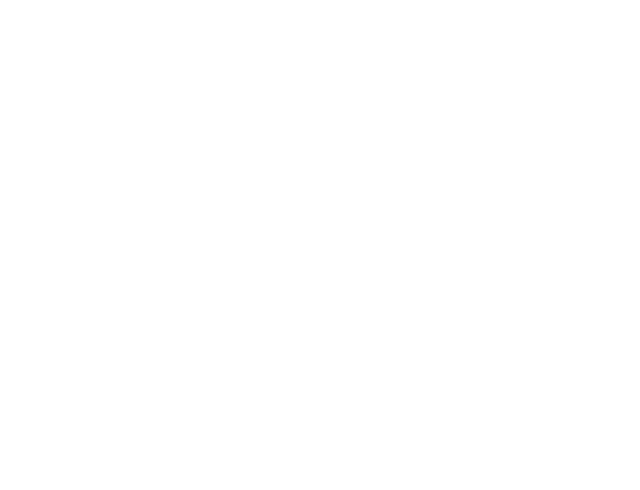
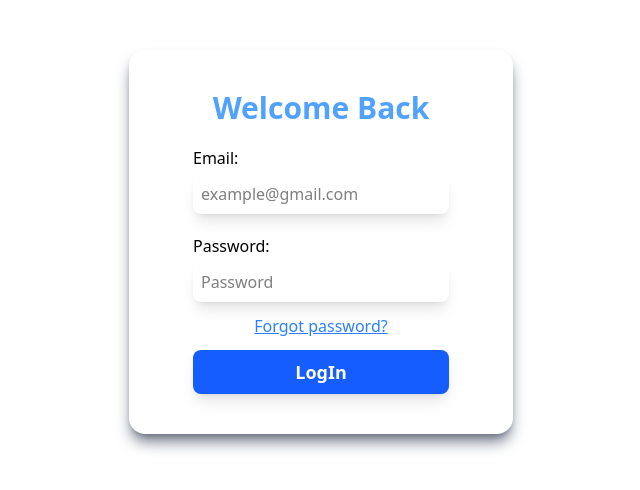
Before and after one commit to PratikJasl/Authentication-Authorization, a React (Vite) app in the folder client/: page /login in a window 1280 px wide. Before the commit this address had no page. Shown: the part 158-648 px from the top of the page, without its empty margins (319-959 px from the left). Built offline with nearby package versions, Linux system fonts and the light colour scheme.

Commit message:
Login Front-end

```diff
--- a/client/src/App.tsx
+++ b/client/src/App.tsx
@@ -4,6 +4,7 @@
 import { Route, Routes } from 'react-router-dom'
 import VerifyOTP from './components/auth/VerifyOtp';
 import SignUp from './components/auth/SignUp';
+import LogIn from './components/auth/LogIn';
 
 function App() {
 
@@ -13,6 +14,7 @@
         <Route path="/verify-email" element={<VerifyEmail />} />
         <Route path="/verify-otp" element={<VerifyOTP />} />
         <Route path="/signup" element={<SignUp />} />
+        <Route path="/login" element={<LogIn />} />
       </Routes>
 
       <ToastContainer
--- a/client/src/atom/emailAtom.ts
+++ /dev/null
@@ -1,6 +0,0 @@
-import { atom } from 'recoil';
-
-export const emailState = atom({
-    key: 'emailState',
-    default: '',
-});
--- /dev/null
+++ b/client/src/atom/userAtom.ts
@@ -0,0 +1,19 @@
+import { atom } from 'recoil';
+
+export const emailState = atom({
+    key: 'emailState',
+    default: '',
+});
+
+export const userInfoState = atom({
+    key: 'userInfoState',
+    default: {
+        email: '',
+        role: ''
+    }
+});
+
+export const logInStatus = atom({
+    key: 'logInStatus',
+    default: false
+});
--- a/client/src/components/auth/LogIn.tsx
+++ b/client/src/components/auth/LogIn.tsx
@@ -0,0 +1,117 @@
+import axios from "axios";
+import { useState } from "react";
+import { toast } from 'react-toastify';
+import { Link } from "react-router-dom";
+import { useForm } from "react-hook-form";
+import { useSetRecoilState } from "recoil";
+import { Navigate } from "react-router-dom";
+import { userInfoState, logInStatus } from "../../atom/userAtom";
+import { yupResolver } from "@hookform/resolvers/yup";
+import { loginSchema, type loginFormData } from "../../schema/authSchema";
+import { loginService } from "../../services/auth/logInService";
+// import { saveLoginStatus } from "../../services/storeUserInfo";
+
+//@dev: Login Form Data Type.
+
+function LogIn(){
+    const [redirect, setRedirect] = useState(false);
+    const [isLoading, setIsLoading] = useState(false);
+    const setUserInfo = useSetRecoilState(userInfoState);
+    const setGlobalLoginStatus = useSetRecoilState(logInStatus);
+    const { register, handleSubmit, formState: {errors}, reset } = useForm({
+            resolver: yupResolver(loginSchema),
+    });
+
+    //@dev: Function to handle the form submission.
+    const onSubmit = async (data: loginFormData) => {
+        setIsLoading(true)
+        console.log("Sending Login Request with Data:", data);
+        let response: any;
+        try {
+            response = await loginService(data);
+            if(response.status === 200){
+                    setRedirect(true);
+                    setUserInfo(response.data.data);     //@dev: Set user info to Recoil state.
+                    //saveLoginStatus();                   //@dev: Save user login to local storage.
+                    setGlobalLoginStatus(true);          //@dev: Save login Status.
+                    reset();
+                    toast.success("LogIn Successful");
+            }else{
+                    toast.error(response.data.message || "Login failed. Please try again.");
+            }
+        } catch (error) {
+            if (axios.isAxiosError(error) && error.response) {
+                toast.error(error.response.data.message);
+            } else {
+                console.error("An unexpected error occurred:", error);
+                toast.error("An unexpected error occurred. Please try again.");
+            }
+        } finally {
+            setIsLoading(false);
+        }
+    };
+
+    //@dev: After successful login, redirect the user to the home page.
+    if(redirect){
+        return <Navigate to={'/'} />
+    }
+
+    return(
+        <form
+            onSubmit={handleSubmit(onSubmit)}
+            className="flex flex-col items-center gap-3 lg:w-96 w-74 bg-gray-10 shadow-gray-500 shadow-lg p-10 rounded-2xl">
+
+            <h1 className="md:text-3xl text-xl font-bold text-blue-400 mb-2">Welcome Back</h1>
+
+            <div className="flex flex-col gap-5">
+                <div className="flex flex-col gap-1">
+                    <label htmlFor="" className="">Email:</label>
+                    <input
+                        id="email"
+                        disabled={isLoading}
+                        type="email"
+                        autoComplete="email"
+                        placeholder="example@gmail.com"
+                        {...register("email")}
+                        className="shadow-lg p-2 rounded-lg bg-white text-black min-w-64"
+                    />
+                    {errors.email && (
+                        <p className="text-sm text-red-700 bg-red-100 p-2 rounded-md mt-1 left-0 w-full">
+                            {typeof errors.email?.message === "string" ? errors.email.message : ""}
+                        </p>
+                    )}
+                </div>
+
+                <div className="flex flex-col gap-1">
+                    <label htmlFor="">Password:</label>
+                    <input
+                        id="password"
+                        disabled={isLoading}
+                        type="password"
+                        autoComplete="current-password"
+                        placeholder="Password"
+                        {...register("password")}
+                        className="shadow-lg p-2 rounded-lg bg-white text-black"
+                    />
+                    {errors.password && (
+                        <p className="text-sm text-red-700 bg-red-100 p-2 rounded-md mt-1 left-0 w-full">
+                            {typeof errors.password?.message === "string" ? errors.password.message : ""}
+                        </p>
+                    )}
+                </div>
+            </div>
+
+            <Link to="/ForgotPassword" className="text-blue-500 underline hover:text-green-500">Forgot password?</Link>
+
+            <button
+                type="submit"
+                disabled={isLoading}
+                className="md:text-lg shadow-lg p-2 min-w-64 rounded-lg font-semibold bg-blue-600 text-white hover:bg-blue-500 hover:cursor-pointer"
+            >
+                {isLoading ? 'Logging In...' : 'LogIn'}
+            </button>
+        </form>
+    )
+}
+
+export default LogIn
--- a/client/src/components/auth/SignUp.tsx
+++ b/client/src/components/auth/SignUp.tsx
@@ -6,7 +6,7 @@
 import { toast } from 'react-toastify';
 import { signUpSchema, type signUpFormData } from "../../schema/authSchema";
 import { useRecoilValue } from "recoil";
-import { emailState } from "../../atom/emailAtom";
+import { emailState } from "../../atom/userAtom";
 import { signUpService } from "../../services/auth/signUpService";
 
 function SignUp(){
--- a/client/src/components/auth/VerifyEmail.tsx
+++ b/client/src/components/auth/VerifyEmail.tsx
@@ -5,7 +5,7 @@
 import { useSetRecoilState } from "recoil";
 import { yupResolver } from '@hookform/resolvers/yup';
 import { emailVerificationSchema, type emailVerificationData} from "../../schema/authSchema";
-import { emailState } from "../../atom/emailAtom";
+import { emailState } from "../../atom/userAtom";
 import { sendEmailVerificationOtp } from "../../services/auth/emailService";
 import axios from "axios";
 
--- a/client/src/components/auth/VerifyOtp.tsx
+++ b/client/src/components/auth/VerifyOtp.tsx
@@ -5,7 +5,7 @@
 import { useForm } from "react-hook-form";
 import { useRecoilValue } from "recoil";
 import { yupResolver } from '@hookform/resolvers/yup';
-import { emailState } from "../../atom/emailAtom";
+import { emailState } from "../../atom/userAtom";
 import { verifyEmailOtpSchema, type verifyOtpData } from "../../schema/authSchema";
 import { otpVerification } from "../../services/auth/otpService";
 
--- a/client/src/schema/authSchema.ts
+++ b/client/src/schema/authSchema.ts
@@ -11,6 +11,7 @@
         .max(20, 'Password must be at most 20 characters')
         .required('Password is required'),
 })
+export type loginFormData = yup.InferType<typeof loginSchema>;
 
 
 export const signUpSchema = yup.object({
--- /dev/null
+++ b/client/src/services/auth/logInService.ts
@@ -0,0 +1,19 @@
+import axios from 'axios';
+import { type loginFormData,  } from '../../schema/authSchema';
+
+export async function loginService(data: loginFormData) {
+    try {
+        let response = await axios.post("http://localhost:3000/api/auth/login",
+        data,
+        {
+            headers: {
+            "Content-Type": "application/json",
+            },
+            withCredentials: true,
+        });
+        console.log("Response Received is", response);
+        return response;
+    } catch (error) {
+        throw error;
+    }
+}
```
